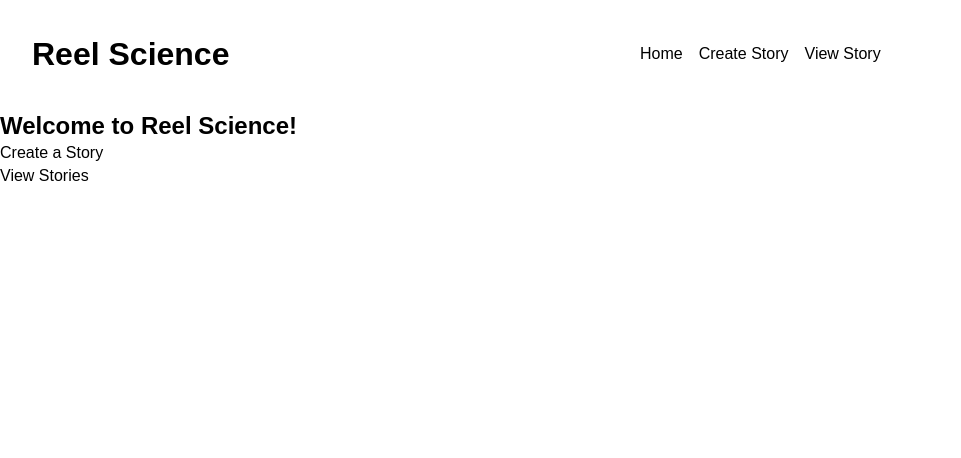
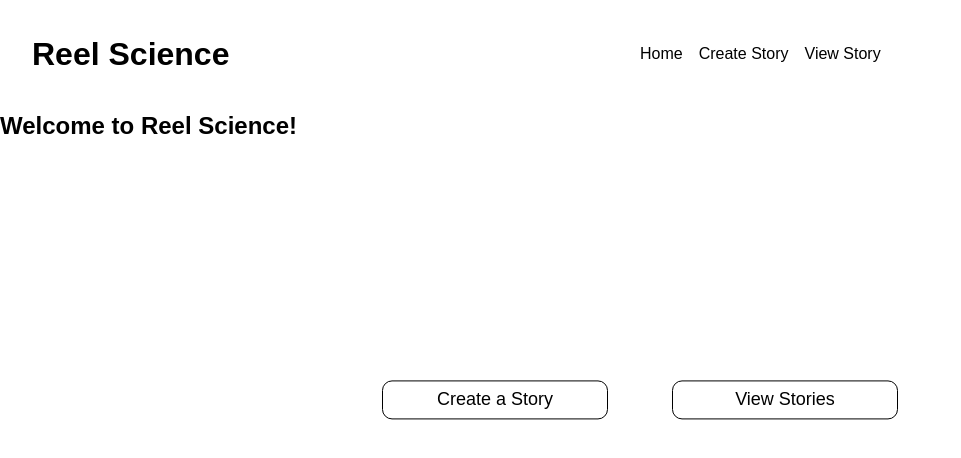
Before and after one commit to Jonathan-Wong-Code/apply-digital-hackathon-for-good, a React (Create React App) app: page / in a window 1280 px wide. Shown: the top 458 px of the page, without its empty margins (0-961 px from the left). Built offline with nearby package versions, Linux system fonts and the light colour scheme.

Commit message:
base home page styles

```diff
--- a/src/components/Header/index.css
+++ b/src/components/Header/index.css
@@ -5,3 +5,14 @@
 .nav-list li {
   margin-right: 16px;
 }
+
+.nav-list a {
+  transition: 0.2s all ease;
+  padding-bottom: 8px;
+  border-bottom: 2px solid transparent;
+}
+
+.nav-list a:hover {
+  border-bottom: 2px solid black;
+  padding-bottom: 4px;
+}
--- a/src/components/Header/index.js
+++ b/src/components/Header/index.js
@@ -5,7 +5,9 @@ import "./index.css";
 const Header = () => {
   return (
     <header style={{ display: "flex", alignItems: "center", padding: "32px" }}>
-      <h1 style={{ width: "100%" }}>Reel Science</h1>
+      <h1 style={{ width: "100%" }}>
+        <Link to="/">Reel Science</Link>
+      </h1>
       <nav style={{ width: "100%" }}>
         <ul className="nav-list">
           <li>
--- a/src/containers/HomePage/index.css
+++ b/src/containers/HomePage/index.css
@@ -1,6 +1,18 @@
 .homepage__link {
-  font-size: 16px;
+  font-size: 18px;
   line-height: 1.4;
   cursor: pointer;
   padding: 6px 12px;
+  border: 1px solid black;
+  border-radius: 10px;
+  width: 200px;
+  text-align: center;
+  display: inline-block;
+  transition: 0.2s all ease;
 }
+
+.homepage__link:hover {
+  background: black;
+  color: white;
+  transform: translateY(-3px);
+}
--- a/src/containers/HomePage/index.js
+++ b/src/containers/HomePage/index.js
@@ -1,10 +1,24 @@
 import React from "react";
 import { Link } from "react-router-dom";
+import "./index.css";
 
 const HomePage = () => {
   return (
-    <section className="homepage__body">
+    <section
+      className="homepage__body"
+      style={{ height: "80vh", display: "relative" }}
+    >
       <h2>Welcome to Reel Science!</h2>
+      <div
+        style={{
+          display: "flex",
+          gap: "64px",
+          position: "absolute",
+          left: "50%",
+          top: "50%",
+          transform: "translate(-50%, -50%)",
+        }}
+      >
         <div>
           <Link to="/createStory" className="homepage__link">
             Create a Story
@@ -15,6 +29,7 @@ const HomePage = () => {
             View Stories
           </Link>
         </div>
+      </div>
     </section>
   );
 };
```
Lines whose indentation alone changed are shown as unchanged.
